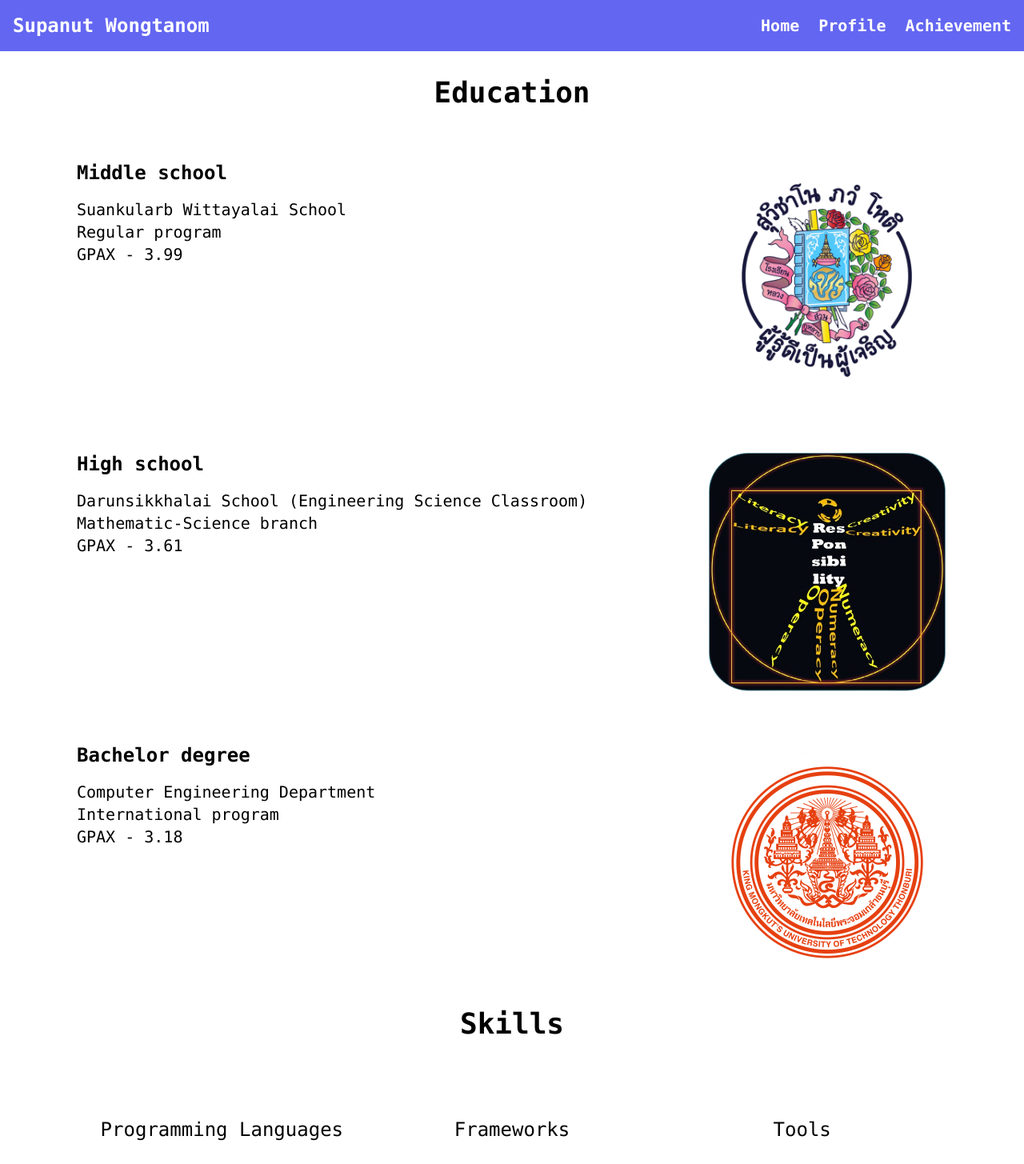
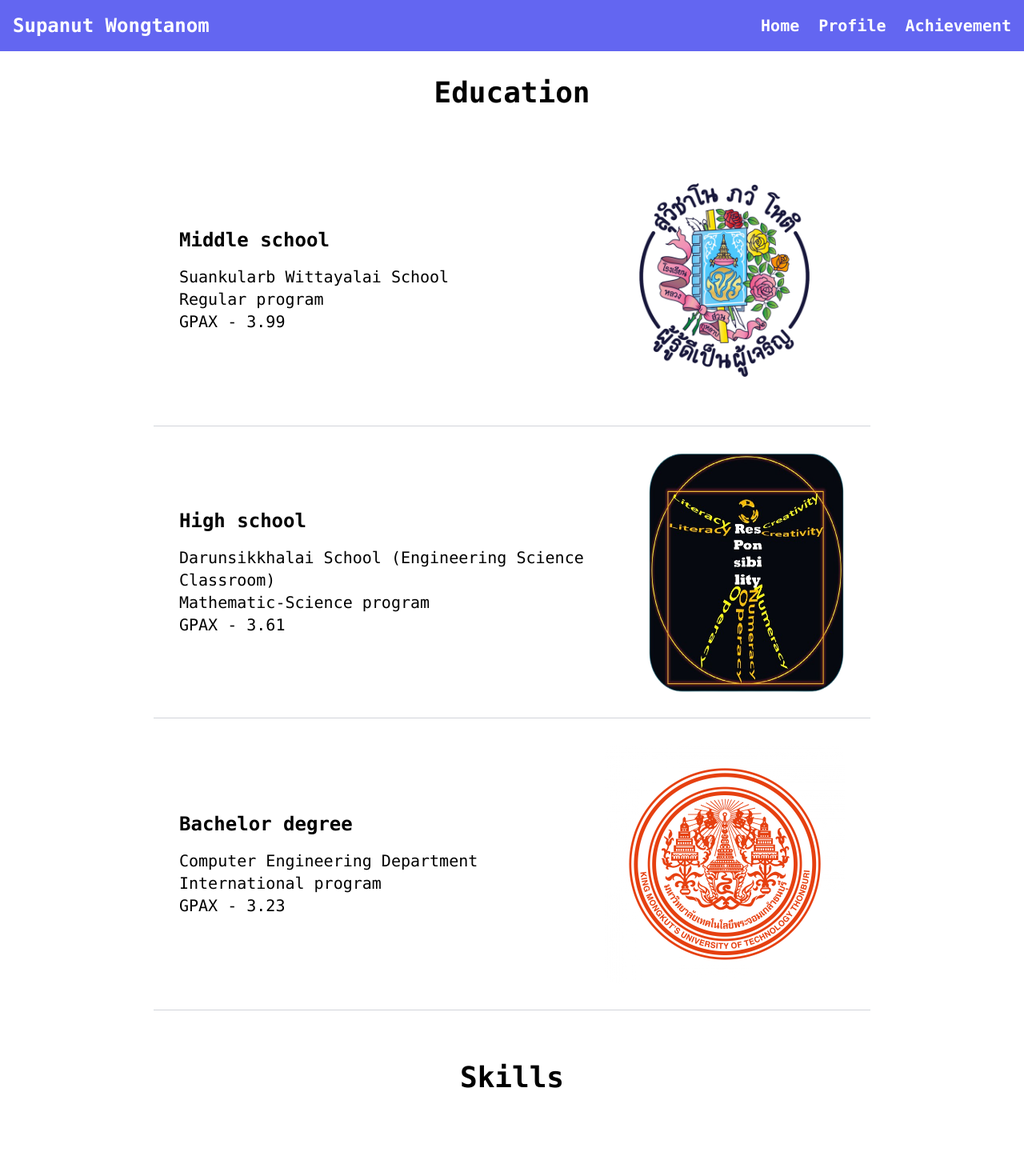
Before and after one commit to tong788/My-website, a React (Vite) app: page /profile in a window 1280 px wide. Shown: the top 1455 px of the page at 80% size. Built offline with nearby package versions, Linux system fonts and the light colour scheme.

Commit message:
minor changes

```diff
--- a/src/components/Education.jsx
+++ b/src/components/Education.jsx
@@ -5,18 +5,18 @@ import kmutt from '../assets/png/kmutt.png'
 const Education = () => {
 
   return (
-    <div className="font-mono">
+    <div className="font-mono mx-32">
       <div className="flex text-4xl font-bold justify-center m-8">
         Education
       </div>
       <div className="mx-16">
-        <div className="flex justify-between">
+        <div className="flex justify-between items-center">
           <div className="m-8 text-2xl font-semibold">
             Middle school
             <div className="text-xl font-normal mt-4">
-              Suankularb Wittayalai School <br />
-              Regular program <br />
-              GPAX - 3.99
+              <p>Suankularb Wittayalai School</p>
+              <p>Regular program</p>
+              <p>GPAX - 3.99</p>
             </div>
           </div>
           <div className="m-8">
@@ -28,13 +28,14 @@ const Education = () => {
             />
           </div>
         </div>
-        <div className="flex justify-between">
+        <hr className="w-full border-gray-300" />
+        <div className="flex justify-between items-center">
           <div className="m-8 text-2xl font-semibold">
             High school
             <div className="text-xl font-normal mt-4">
-              Darunsikkhalai School (Engineering Science Classroom) <br />
-              Mathematic-Science branch <br />
-              GPAX - 3.61
+              <p>Darunsikkhalai School (Engineering Science Classroom)</p>
+              <p>Mathematic-Science program</p>
+              <p>GPAX - 3.61</p>
             </div>
           </div>
           <div className="m-8">
@@ -46,13 +47,14 @@ const Education = () => {
             />
           </div>
         </div>
-        <div className="flex justify-between">
+        <hr className="w-full border-gray-300" />
+        <div className="flex justify-between items-center">
           <div className="m-8 text-2xl font-semibold">
             Bachelor degree
             <div className="text-xl font-normal mt-4">
-              Computer Engineering Department <br />
-              International program <br />
-              GPAX - 3.18
+              <p>Computer Engineering Department</p>
+              <p>International program</p>
+              <p>GPAX - 3.23</p>
             </div>
           </div>
           <div className="m-8">
@@ -64,9 +66,8 @@ const Education = () => {
             />
           </div>
         </div>
+        <hr className="w-full border-gray-300" />
       </div>
-
-
     </div>
   );
 }
--- a/src/components/HeroAchievement.jsx
+++ b/src/components/HeroAchievement.jsx
@@ -9,9 +9,11 @@ const HeroAchievement = () => {
 
   return (
     <div className="font-mono mx-24 mt-12">
-      <div className="text-4xl font-bold mb-8">Achievement</div>
+      <div className="text-4xl font-bold mb-8 flex justify-center">
+        Achievement
+      </div>
       <div className="text-2xl font-semibold mb-4">My projects</div>
-      <p className="text-xl mb-4">WeCooked Project</p>
+      <p className="text-xl mb-4">WeCooked Project (In progress)</p>
       <div className="grid grid-cols-2">
         <div>
           <img src={WeCooked} />
@@ -36,7 +38,12 @@ const HeroAchievement = () => {
           <p className="text-xl mb-4">Python Certificate</p>
           <img src={pythoncertificate} />
         </div>
-        <div>{/** */}</div>
+        <div className="ml-8">
+          <p>
+            A certificate which ensured that I have completed the fundamental of Python for
+            data science such as Lists, dictionaries, loops, and implementation of external libraries.
+          </p>
+        </div>
       </div>
     </div>
   );
--- a/src/components/ProgressBar.jsx
+++ b/src/components/ProgressBar.jsx
@@ -13,9 +13,9 @@ const ProgressBar = ({ bound }) => {
           clearInterval(interval); // Stop the interval when the target is reached
           return prev;
         }
-        return prev + 1; // Increment by 1%
+        return prev + 0.25; // Increment by 0.5%
       });
-    }, 25); // Adjust speed (lower = faster)
+    }, 10); // Adjust speed (lower = faster)
 
     return () => clearInterval(interval); // Clean up the interval
   }, [bound, progress]); // Re-run effect when `bound` or `progress` changes
--- a/src/components/Skills.jsx
+++ b/src/components/Skills.jsx
@@ -14,11 +14,11 @@ import jira from "../assets/svg/jira.svg";
 
 const Skills = () => {
     return (
-      <div className="font-mono">
+      <div className="font-mono mt-16">
         <div className="flex justify-center text-4xl font-bold mb-16">
           Skills
         </div>
-        <div className="grid grid-cols-3 m-24 justify-center h-screen">
+        <div className="grid grid-cols-3 m-24 justify-center ">
           <div className="">
             <p className="text-2xl mb-6 text-center">Programming Languages</p>
             <div className="flex items-center justify-center mb-4">
```
